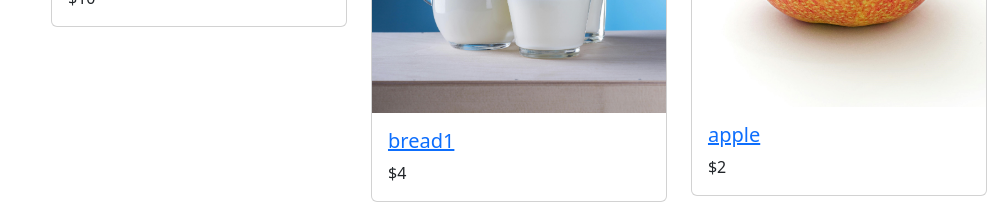
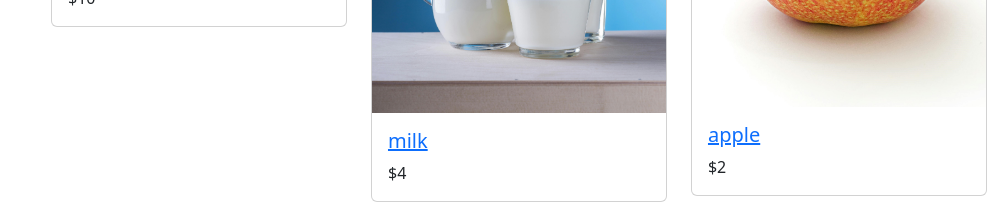
Before and after one commit to yaowuvanier/Supermarket-Ordering-and-Delivery-System, an Angular app in the folder frontend-ng/: page /home in a window 1280 px wide. Shown: the part 860-1076 px from the top of the page, without its empty margins (281-1280 px from the left). Built offline with nearby package versions, Linux system fonts and the light colour scheme.

Commit message:
update database data

```diff
--- a/frontend-ng/src/app/home/components/products/products.component.html
+++ b/frontend-ng/src/app/home/components/products/products.component.html
@@ -21,7 +21,7 @@
 </div> -->
 
 <div class="row">
-    <div class="col-md-4" *ngFor="let product of products">
+    <div class="col-md-4" *ngFor="let product   of products">
       <div class="card mb-3">
         <img [src]="'../../../../assets/images/' + product.category + '/' + product.product_img" class="card-img-top" alt="Product Image">
         <div class="card-body">
@@ -31,3 +31,5 @@
       </div>
     </div>
   </div>
+
+ b
--- a/frontend-ng/src/app/home/components/products/products.data.ts
+++ b/frontend-ng/src/app/home/components/products/products.data.ts
@@ -31,7 +31,7 @@ export const products: ProductListItem[] =[
     },
     {
         id: 5,
-        product_name: 'bread1',
+        product_name: 'milk',
         product_img: 'milk.jpg',
         price: 4,
         category: 'Dairy'
```
Also changed, not shown: 1 other file (tests, documents, lock files or other folders).
